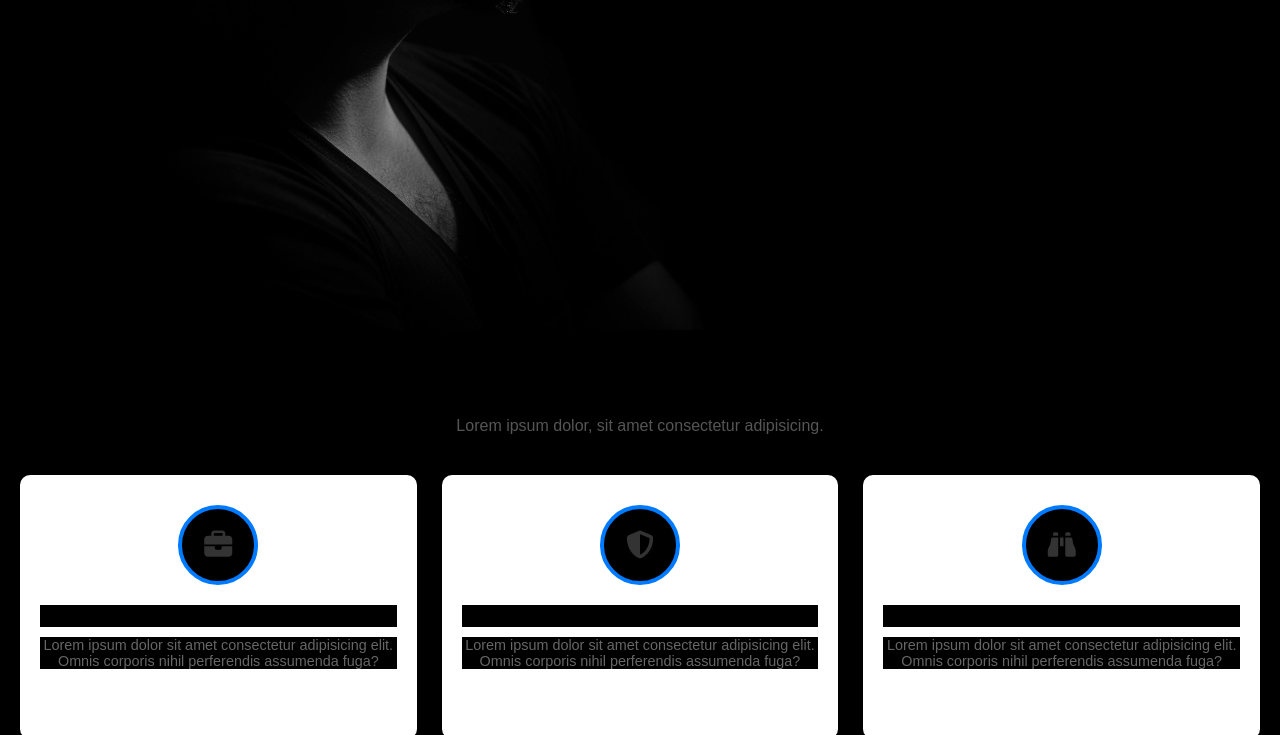
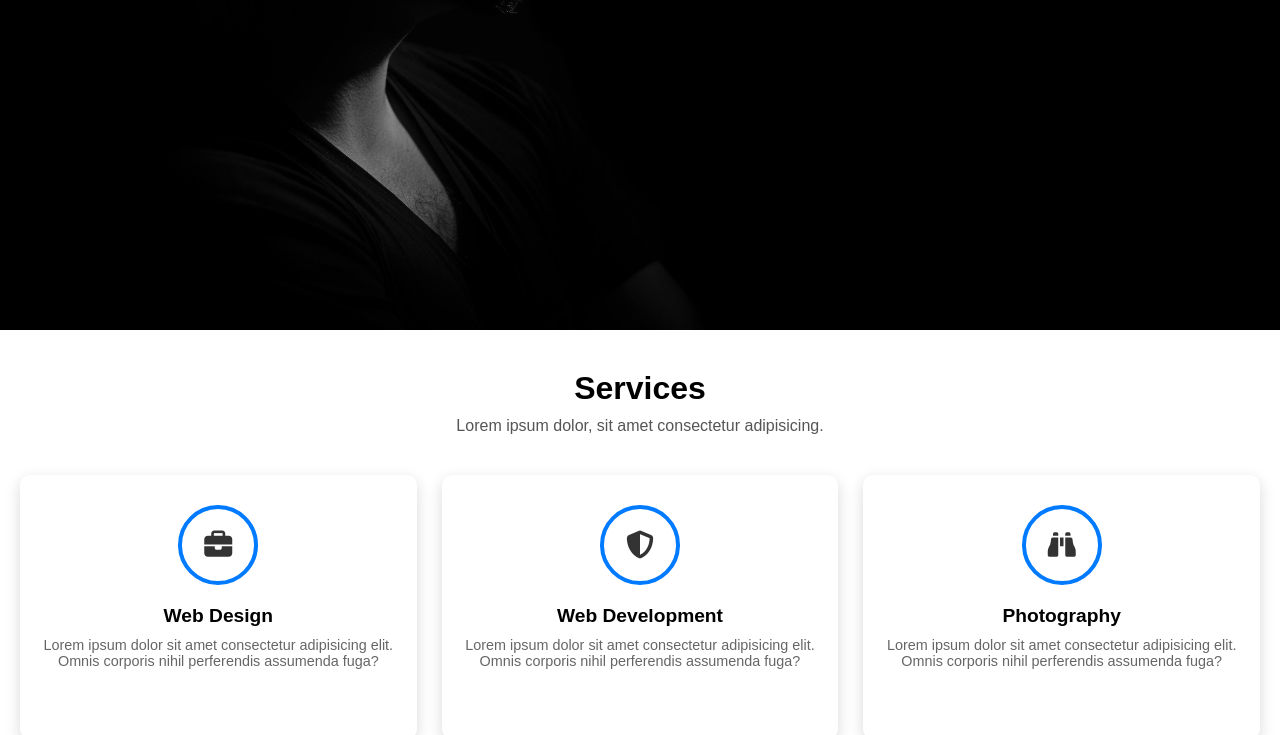
Before and after one commit to Mohamed12-Gg/project-with-team, a plain HTML site: page index.html in a window 1280 px wide. Shown: the part 470-1205 px from the top of the page. Drawn offline with nearby package versions, Linux system fonts and the light colour scheme.

Commit message:
Update style.css

```diff
--- a/style.css
+++ b/style.css
@@ -4,7 +4,7 @@
   box-sizing: border-box;
   font-family: Arial, sans-serif;
   scroll-behavior: smooth;
-  background-color:black;
+  background-color:unset;
 }
 body {
   text-align: center;
```
